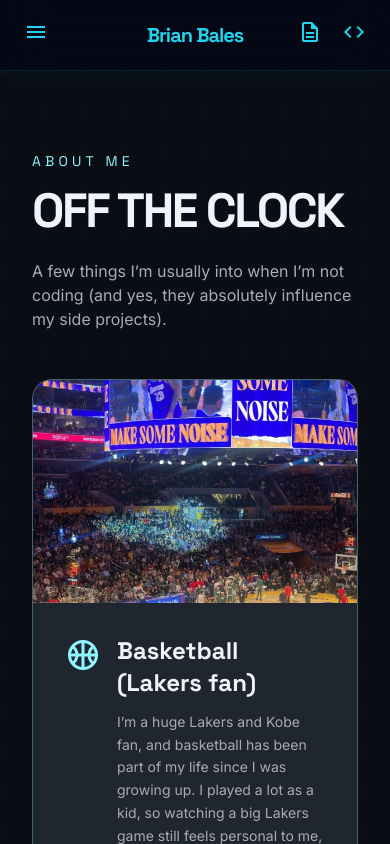
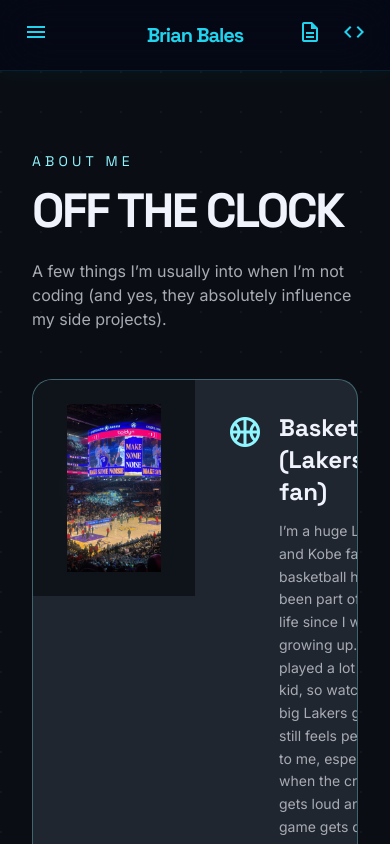
Before and after one commit to brianbales99/Personal-Portfolio, a React (Vite) app in the folder site/: page /about in a window 390 px wide. Shown: the top 844 px of the page. Built offline with nearby package versions, Linux system fonts and the light colour scheme.

Commit message:
about page images

```diff
--- a/site/src/pages/AboutPage.tsx
+++ b/site/src/pages/AboutPage.tsx
@@ -46,13 +46,13 @@ export function AboutPage() {
                   className={`overflow-hidden rounded-stitch-xl border bg-surface-container-highest transition-all duration-500 hover:translate-y-[-3px] ${tone}`}
                 >
                   <div
-                    className={`grid grid-cols-1 md:grid-cols-2 ${idx % 2 === 0 ? "" : "md:[&>*:first-child]:order-2 md:[&>*:last-child]:order-1"}`}
+                    className={`grid grid-cols-2 ${idx % 2 === 0 ? "" : "[&>*:first-child]:order-2 [&>*:last-child]:order-1"}`}
                   >
-                    <div className="relative aspect-[16/11] w-full bg-surface-container-low">
+                    <div className="relative aspect-[3/4] w-full bg-surface-container-low">
                       <img
                         src={it.imageSrc}
                         alt={it.imageAlt}
-                        className="h-full w-full object-cover"
+                        className="h-full w-full object-contain p-6 md:p-8"
                       />
                       <div className="pointer-events-none absolute inset-0 bg-[radial-gradient(closest-side,rgba(14,238,252,0.10),transparent_70%)] opacity-70" />
                     </div>
```
